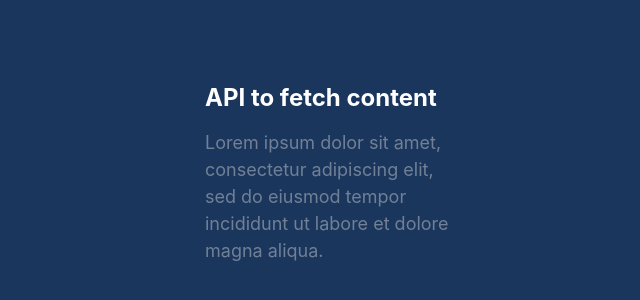
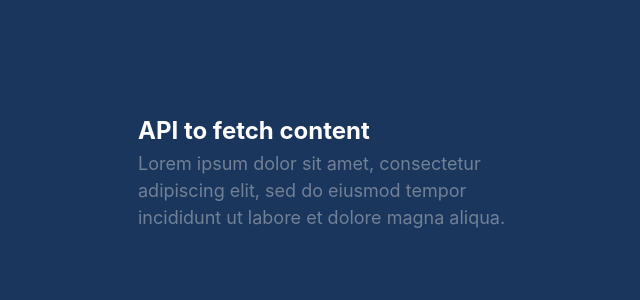
Before and after one commit to jimpala/csb-collab-test, a React (Create React App) app: page / in a window 1280 px wide. Shown: the part 226-526 px from the top of the page, without its empty margins (310-950 px from the left). Built offline with nearby package versions, Linux system fonts and the light colour scheme.

Commit message:
Changes to sizes Used tokens and numbers from the Chakra design system to replace previous unstandardised values.

```diff
--- a/src/App.tsx
+++ b/src/App.tsx
@@ -11,17 +11,14 @@ const App: React.FunctionComponent = () => {
       align="center"
       backgroundColor="blue.900"
     >
-
-      <Flex
-      flexDir="column"
-      w="250"
-      >
-      <Heading fontSize="2xl" color="white" pb="4">
-        API to fetch content
-      </Heading>
-      <Text fontSize="lg" color="gray.500">Lorem ipsum dolor sit amet,
-       consectetur adipiscing elit, sed do eiusmod tempor
-        incididunt ut labore et dolore magna aliqua.</Text>
+      <Flex flexDir="column" w="sm">
+        <Heading fontSize="2xl" color="white" pb="0.25rem">
+          API to fetch content
+        </Heading>
+        <Text fontSize="lg" color="gray.500">
+          Lorem ipsum dolor sit amet, consectetur adipiscing elit, sed do
+          eiusmod tempor incididunt ut labore et dolore magna aliqua.
+        </Text>
       </Flex>
     </Flex>
   );
```
